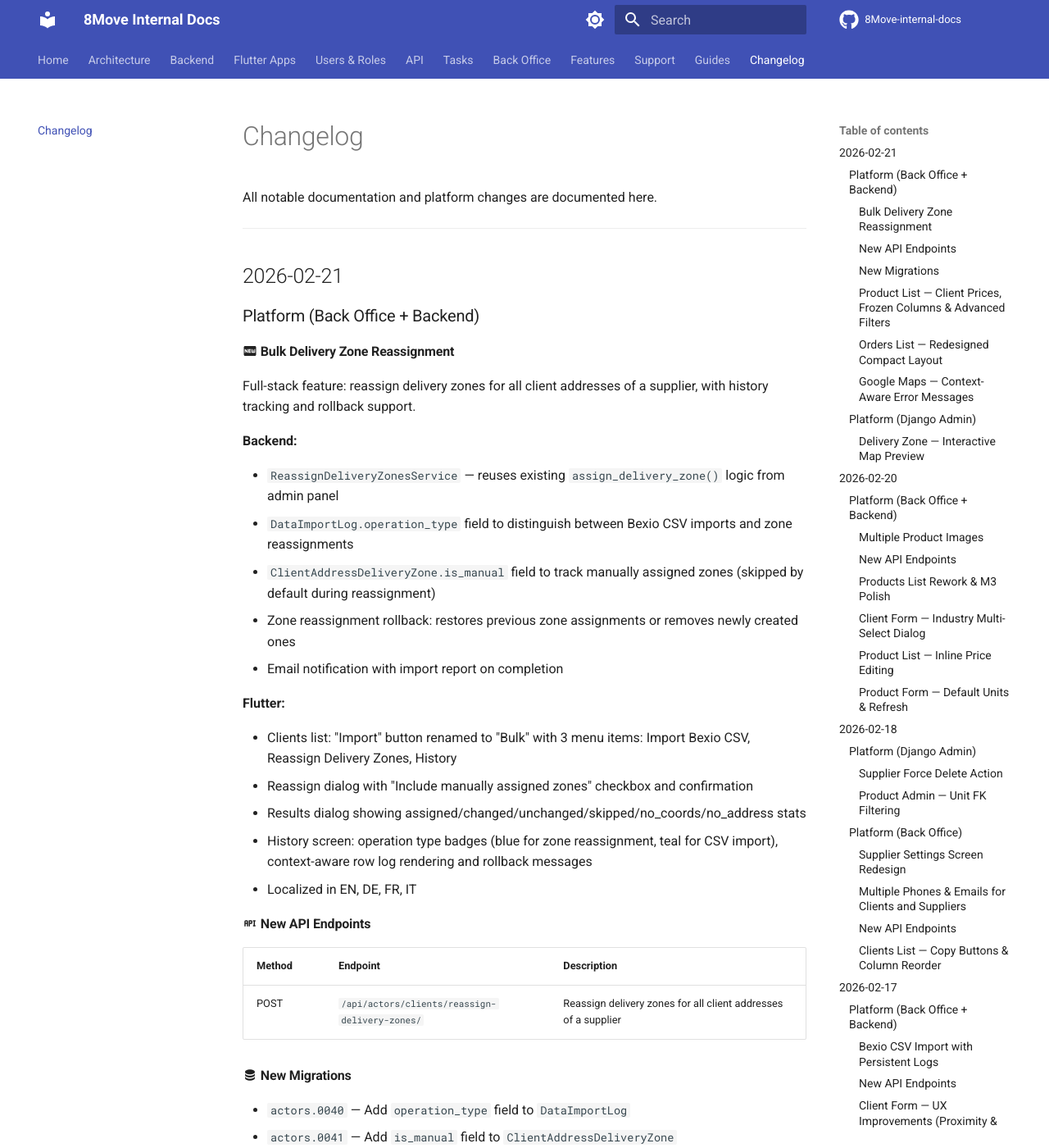
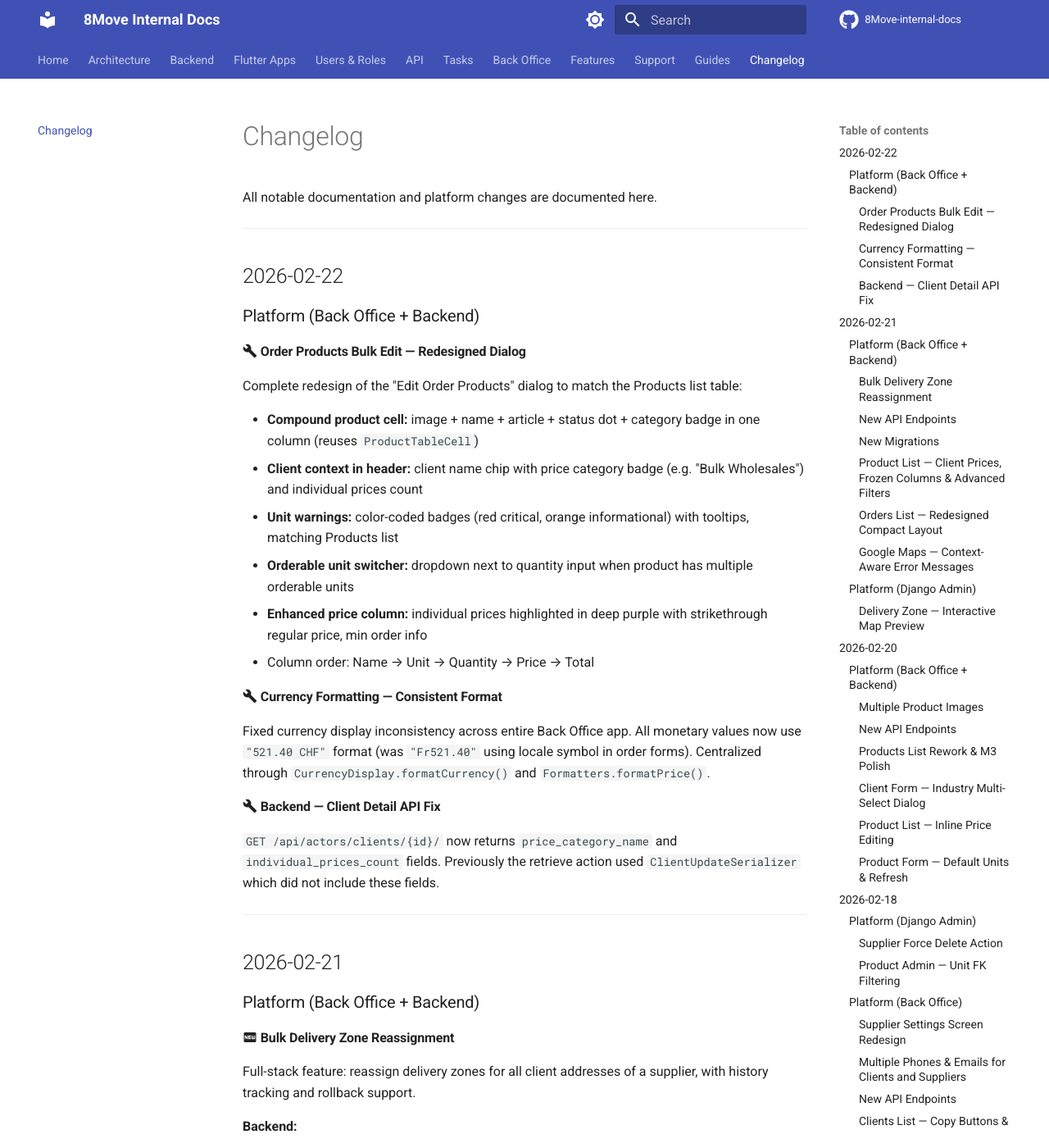
Before and after one commit to MaxShytov/8Move-internal-docs, an MkDocs documentation site: the page built from docs/changelog.md, in a window 1280 px wide and 1400 px high. Shown: the whole window at 82% size. Built offline with MkDocs 1.6.1 and Material for MkDocs 9.7.7, drawn with Linux system fonts in a browser that asks for light colours; comment, search, counter and statistics services are not loaded.

Commit message:
docs: update changelog, notes for bulk edit dialog redesign and currency fix
Co-Authored-By: Claude Opus 4.6 <noreply@anthropic.com>

```diff
--- a/docs/changelog.md
+++ b/docs/changelog.md
@@ -1,6 +1,31 @@
 # Changelog
 
 All notable documentation and platform changes are documented here.
+
+---
+
+## 2026-02-22
+
+### Platform (Back Office + Backend)
+
+#### :material-wrench: Order Products Bulk Edit — Redesigned Dialog
+
+Complete redesign of the "Edit Order Products" dialog to match the Products list table:
+
+- **Compound product cell:** image + name + article + status dot + category badge in one column (reuses `ProductTableCell`)
+- **Client context in header:** client name chip with price category badge (e.g. "Bulk Wholesales") and individual prices count
+- **Unit warnings:** color-coded badges (red critical, orange informational) with tooltips, matching Products list
+- **Orderable unit switcher:** dropdown next to quantity input when product has multiple orderable units
+- **Enhanced price column:** individual prices highlighted in deep purple with strikethrough regular price, min order info
+- Column order: Name → Unit → Quantity → Price → Total
+
+#### :material-wrench: Currency Formatting — Consistent Format
+
+Fixed currency display inconsistency across entire Back Office app. All monetary values now use `"521.40 CHF"` format (was `"Fr521.40"` using locale symbol in order forms). Centralized through `CurrencyDisplay.formatCurrency()` and `Formatters.formatPrice()`.
+
+#### :material-wrench: Backend — Client Detail API Fix
+
+`GET /api/actors/clients/{id}/` now returns `price_category_name` and `individual_prices_count` fields. Previously the retrieve action used `ClientUpdateSerializer` which did not include these fields.
 
 ---
 
```
Also changed, not shown: docs/tasks/current/notes.md (+13 -0 lines), docs/users/supplier-back-office.md (+2 -1 lines).
